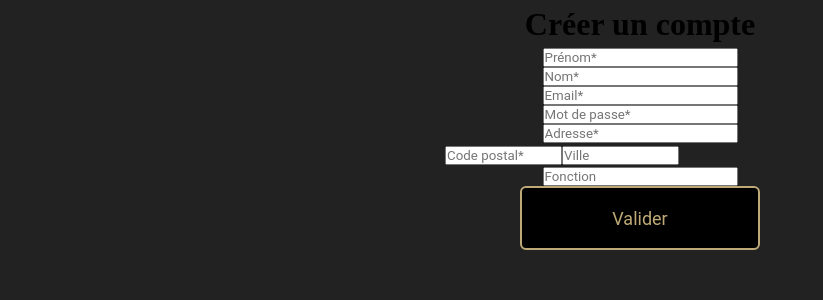
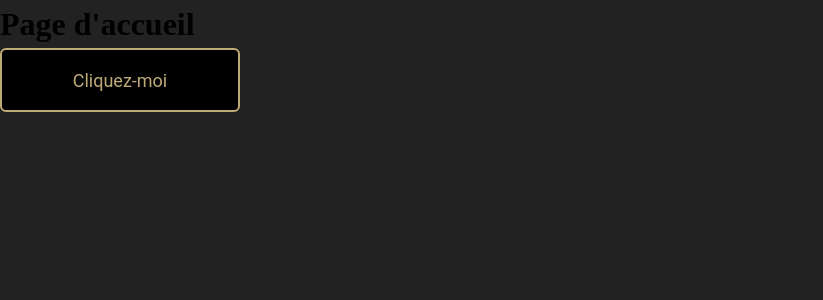
Before and after one commit to Mogwaie/Inovin, a React (Vite) app in the folder frontend/: page / in a window 1280 px wide. Shown: the top 300 px of the page, without its empty margins (0-823 px from the left). Built offline with nearby package versions, Linux system fonts and the light colour scheme.

Commit message:
add context

```diff
--- a/frontend/src/assets/styles/SignUp.scss
+++ b/frontend/src/assets/styles/SignUp.scss
@@ -6,4 +6,14 @@
   .container_form_city input {
     width: 30%;
   }
+  input {
+    margin-top: 20px;
+    border: none;
+    border-bottom: 1px solid $app-primary-font-color;
+    background-color: $app-bg-color;
+    color: $app-supporting-color2;
+  }
+  .primary-button-desktop {
+    margin-top: 30px;
+  }
 }
--- a/frontend/src/components/SignUp.jsx
+++ b/frontend/src/components/SignUp.jsx
@@ -1,11 +1,14 @@
-import { useState } from "react";
+import { useContext, useState } from "react";
+import { UserContext } from "../context/MaxLengthContext";
 import InputPassword from "./InputPassword";
 import InputEmail from "./InputEmail";
 import Button from "./Button";
 import "../main.scss";
+// import MaxLenghtContext from "../context/MaxLengthContext";
 
 function Signup() {
-  const MAX_LENGTH = 250; // Feel free to change the value
+  // const { MaxLength } = useContext(MaxLenghtContext);
+  const { maxl } = useContext(UserContext);
   const [firstName, setFirstName] = useState("");
   const [lastName, setLastName] = useState("");
 
@@ -14,33 +17,33 @@ function Signup() {
   const [city, setCity] = useState("");
   const [job, setJob] = useState("");
   const handleChangeFirstName = (event) => {
-    if (event.target.value.length <= MAX_LENGTH) {
+    if (event.target.value.length <= maxl) {
       setFirstName(event.target.value);
     }
   };
   const handleChangeLastName = (event) => {
-    if (event.target.value.length <= MAX_LENGTH) {
+    if (event.target.value.length <= maxl) {
       setLastName(event.target.value);
     }
   };
 
   const handleChangeAddress = (event) => {
-    if (event.target.value.length <= MAX_LENGTH) {
+    if (event.target.value.length <= maxl) {
       setAddress(event.target.value);
     }
   };
   const handleChangePostalCode = (event) => {
-    if (event.target.value.length <= MAX_LENGTH) {
+    if (event.target.value.length <= maxl) {
       setPostalCode(event.target.value);
     }
   };
   const handleChangeCity = (event) => {
-    if (event.target.value.length <= MAX_LENGTH) {
+    if (event.target.value.length <= maxl) {
       setCity(event.target.value);
     }
   };
   const handleChangeJob = (event) => {
-    if (event.target.value.length <= MAX_LENGTH) {
+    if (event.target.value.length <= maxl) {
       setJob(event.target.value);
     }
   };
@@ -61,8 +64,8 @@ function Signup() {
         onChange={handleChangeLastName}
         placeholder="Nom*"
       />
-      <InputEmail MAX_LENGTH={MAX_LENGTH} />
-      <InputPassword MAX_LENGTH={MAX_LENGTH} />
+      <InputEmail MaxLength={maxl} />
+      <InputPassword MaxLength={maxl} />
       <input
         type="text"
         required
@@ -91,7 +94,7 @@ function Signup() {
         onChange={handleChangeJob}
         placeholder="Fonction"
       />
-      <Button text="Valider" />
+      <Button className="signup_button" text="Valider" />
     </form>
   );
 }
--- /dev/null
+++ b/frontend/src/context/MaxLengthContext.jsx
@@ -0,0 +1,21 @@
+import { createContext, useEffect, useState } from "react";
+import PropTypes from "prop-types";
+
+export const UserContext = createContext({});
+
+function MaxLengthContext({ children }) {
+  const [user, setUser] = useState({});
+  const MaxL = { maxl: 35 };
+
+  useEffect(() => {
+    setUser(MaxL);
+  }, []);
+
+  return <UserContext.Provider value={user}>{children}</UserContext.Provider>;
+}
+
+MaxLengthContext.propTypes = {
+  children: PropTypes.node.isRequired,
+};
+
+export default MaxLengthContext;
--- /dev/null
+++ b/frontend/src/context/UserContext.jsx
@@ -0,0 +1,21 @@
+import { createContext, useEffect, useState } from "react";
+import PropTypes from "prop-types";
+
+export const UserContext = createContext({});
+
+function UserProvider({ children }) {
+  const [user, setUser] = useState("");
+  const MaxLenght = 5;
+
+  useEffect(() => {
+    setUser(MaxLenght);
+  }, []);
+
+  return <UserContext.Provider value={user}>{children}</UserContext.Provider>;
+}
+
+UserProvider.propTypes = {
+  children: PropTypes.node.isRequired,
+};
+
+export default UserProvider;
--- a/frontend/src/main.jsx
+++ b/frontend/src/main.jsx
@@ -1,17 +1,50 @@
 import React from "react";
-import { BrowserRouter } from "react-router-dom";
+import { createBrowserRouter, RouterProvider } from "react-router-dom";
 import ReactDOM from "react-dom/client";
 import "./main.scss";
+// import MaxLengthContext from "./context/MaxLengthContext";
+// import UserProvider from "./context/UserContext";
+import MaxLengthProvider from "./context/MaxLengthContext";
+import Home from "./pages/Home";
+import Test from "./pages/Test";
+import Navbar from "./components/Navbar";
+import AdminTest from "./pages/Admintest";
+import Login from "./pages/Login";
 import SignUp from "./components/SignUp";
 
-// import RoutesPath from "./routes/RoutesPath";
-
+// const MaxLenght = 5;
+const router = createBrowserRouter([
+  {
+    path: "/",
+    element: <Home />,
+  },
+  {
+    path: "/test",
+    element: <Test />,
+  },
+  {
+    path: "/navbar",
+    element: <Navbar />,
+  },
+  {
+    path: "/adnim",
+    element: <AdminTest />,
+  },
+  {
+    path: "/login",
+    element: <Login />,
+  },
+  {
+    path: "/signUp",
+    element: <SignUp />,
+  },
+]);
 const root = ReactDOM.createRoot(document.getElementById("root"));
 
 root.render(
   <React.StrictMode>
-    <BrowserRouter>
-      <SignUp />
-    </BrowserRouter>
+    <MaxLengthProvider>
+      <RouterProvider router={router} />
+    </MaxLengthProvider>
   </React.StrictMode>
 );
--- a/frontend/src/pages/Test.jsx
+++ b/frontend/src/pages/Test.jsx
@@ -1,3 +1,12 @@
+import { useEffect, useContext } from "react";
+import { UserContext } from "../context/UserContext";
+
 export default function Test() {
-  return <p>Test</p>;
+  const user = useContext(UserContext);
+
+  useEffect(() => {
+    console.error(user);
+  }, []);
+
+  return <p>test</p>;
 }
```
